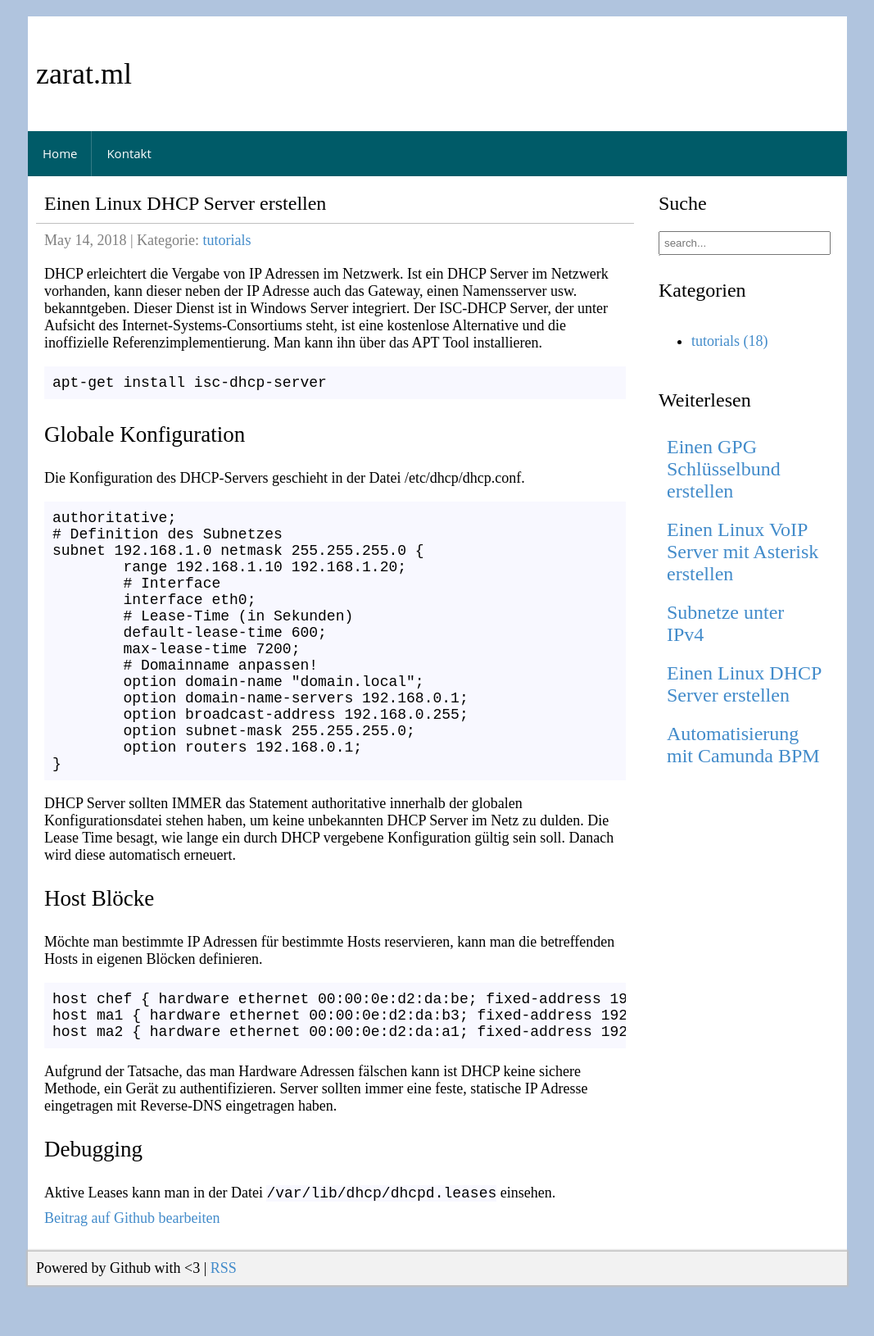
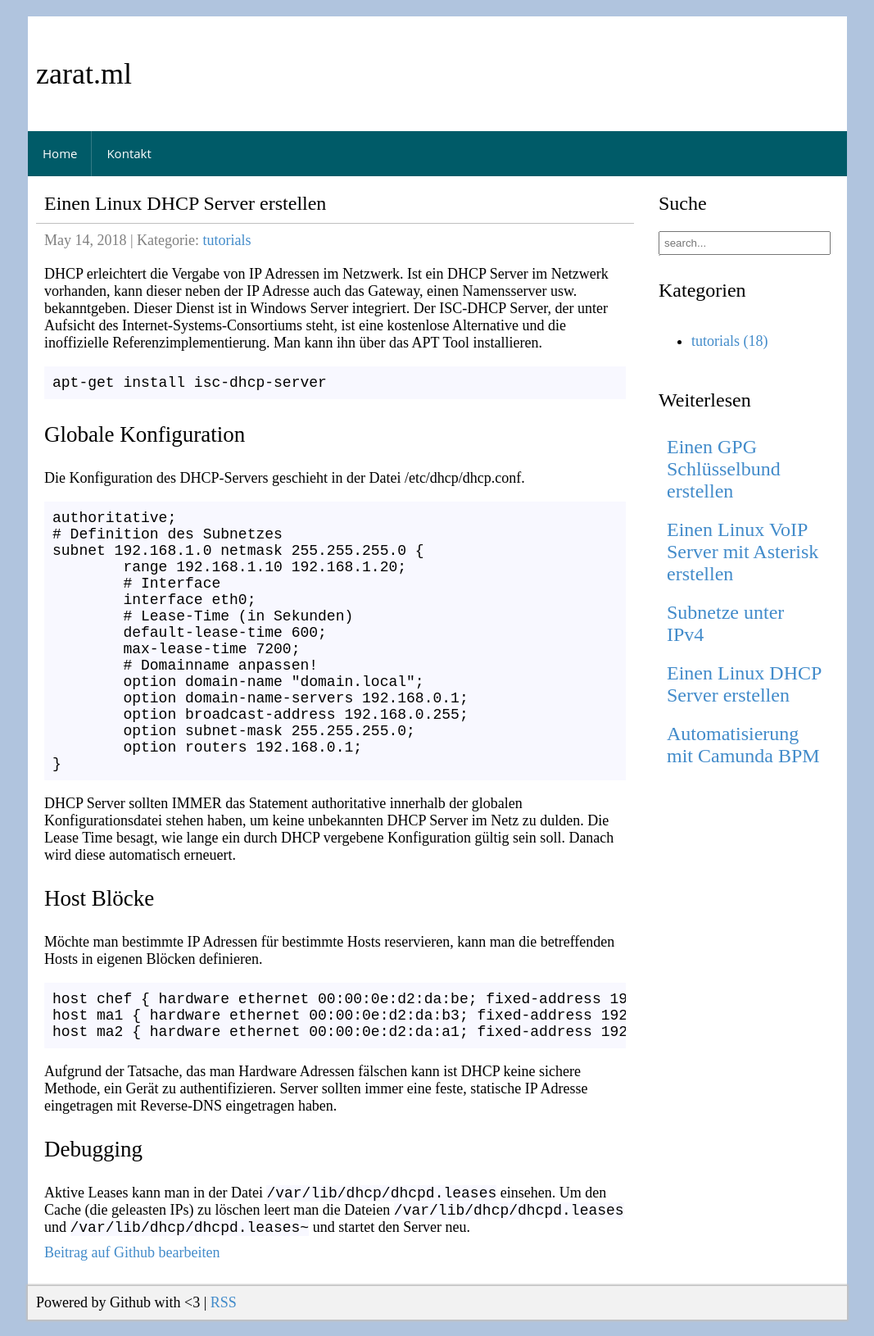
Before and after one commit to zarat/zarat.github.io, a Jekyll site: the page built from _posts/2018-05-14-dhcp-server.markdown, in a window 1280 px wide. Shown: the whole page at 82% size, without its empty margins (106-1173 px from the left). Built offline with Jekyll 4.4.1, drawn with Linux system fonts in a browser that asks for light colours; before the commit the page ends 1588 px from its top, so only the background shows below that.

Commit message:
Update 2018-05-14-dhcp-server.markdown

```diff
--- a/_posts/2018-05-14-dhcp-server.markdown
+++ b/_posts/2018-05-14-dhcp-server.markdown
@@ -47,4 +47,4 @@
 
 <h2>Debugging</h2>
 
-<p>Aktive Leases kann man in der Datei <code>/var/lib/dhcp/dhcpd.leases</code> einsehen.</p>
+<p>Aktive Leases kann man in der Datei <code>/var/lib/dhcp/dhcpd.leases</code> einsehen. Um den Cache (die geleasten IPs) zu löschen leert man die Dateien <code>/var/lib/dhcp/dhcpd.leases</code> und <code>/var/lib/dhcp/dhcpd.leases~</code> und startet den Server neu.</p>
```
